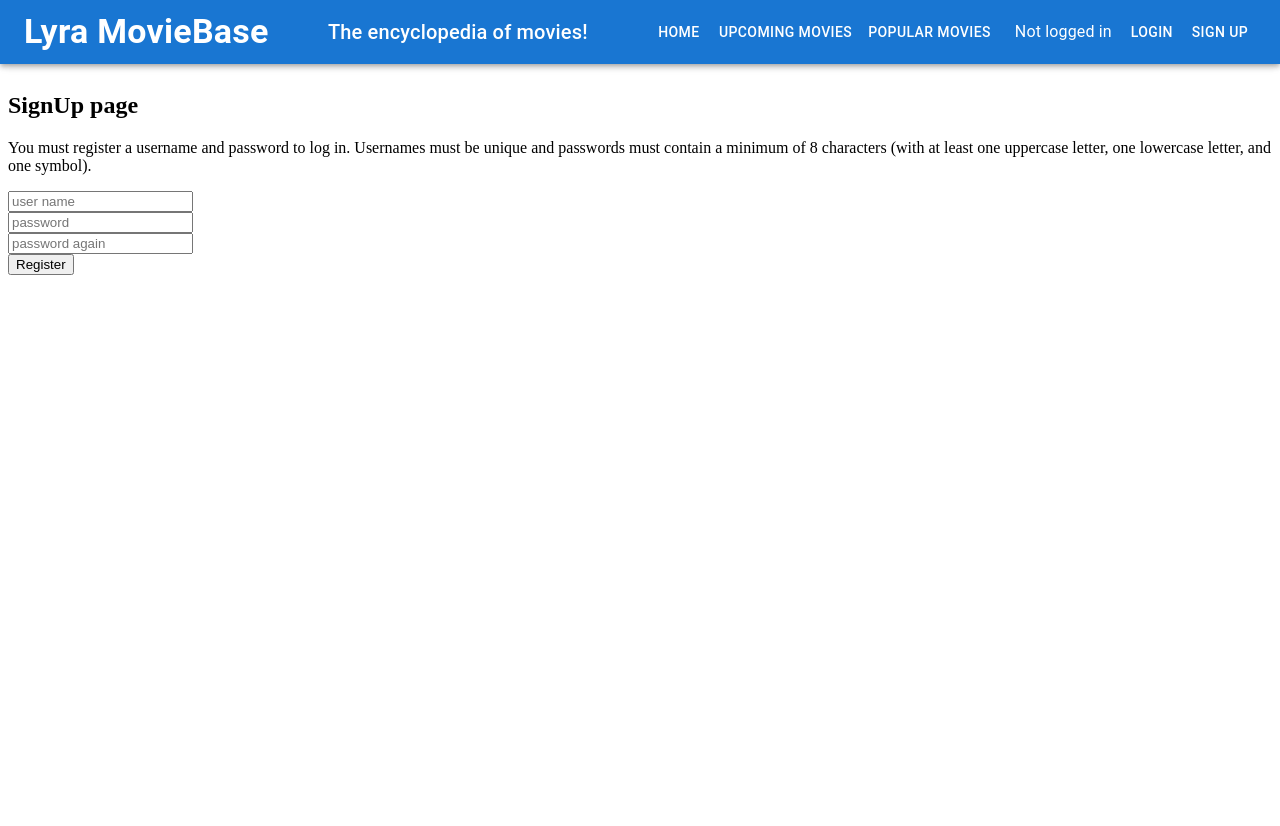
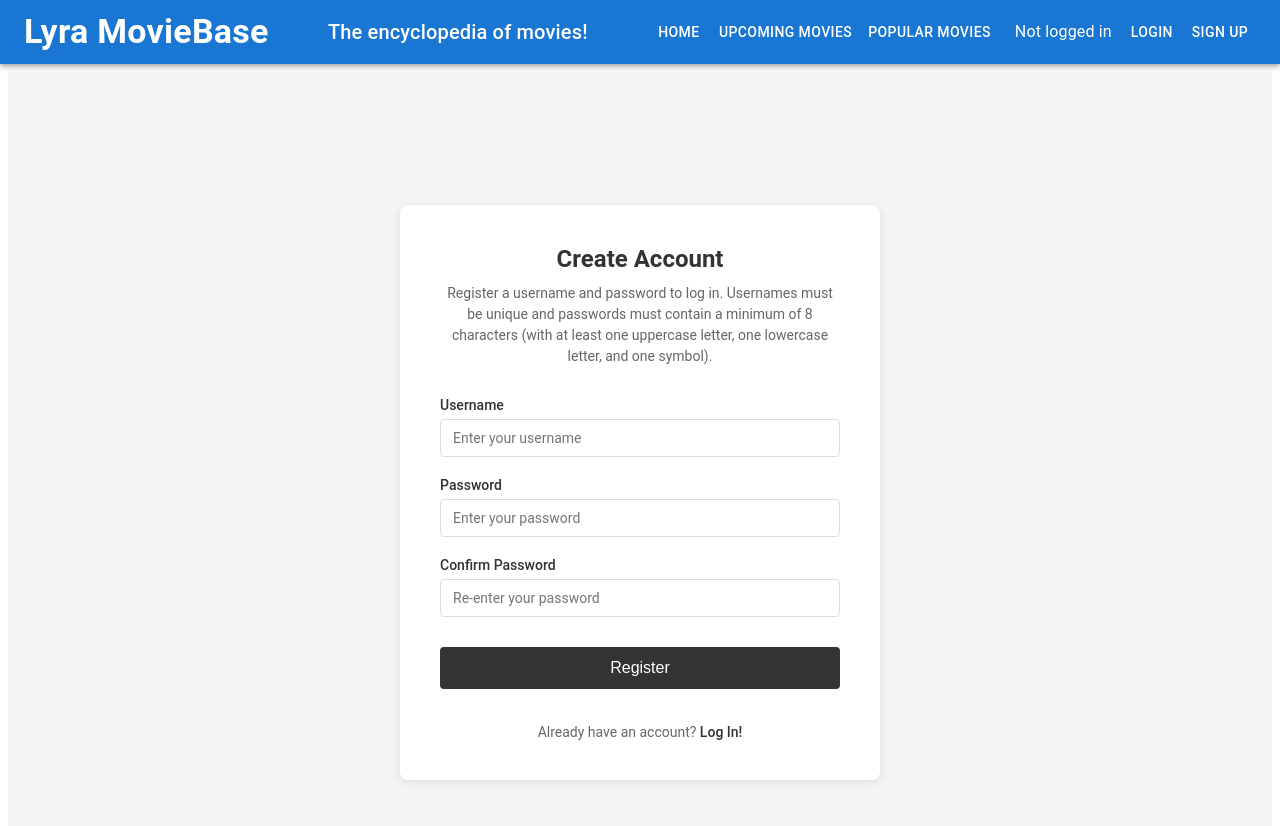
Before and after one commit to Lyraa-05/web-api-ca2, a React (Vite) app in the folder react-movies/: page /signup in a window 1280 px wide. Shown: the top 826 px of the page. Before the commit the page ends 800 px from the top, so only its background shows below. Built offline with nearby package versions, Linux system fonts and the light colour scheme.

Commit message:
changed signup page and login page to include same css file

```diff
--- a/react-movies/src/pages/loginPage.jsx
+++ b/react-movies/src/pages/loginPage.jsx
@@ -23,20 +23,20 @@ const LoginPage = () => {
     }
 
     return (
-        <div className="login-container">
-            <div className="login-box">
-                <div className="login-header">
-                    <h2 className="login-title">Welcome Back</h2>
-                    <p className="login-subtitle">Log in to view your favorites and playlists</p>
+        <div className="auth-container">
+            <div className="auth-box">
+                <div className="auth-header">
+                    <h2 className="auth-title">Welcome Back</h2>
+                    <p className="auth-subtitle">Log in to view your favorites and playlists</p>
                 </div>
 
-                <div className="login-form">
+                <div className="auth-form">
                     <div className="input-group">
                         <label className="input-label" htmlFor="username">Username</label>
                         <input
                             id="username"
                             placeholder="Enter your username"
-                            className="login-input"
+                            className="auth-input"
                             onChange={e => setUserName(e.target.value)}
                         />
                     </div>
@@ -47,18 +47,18 @@ const LoginPage = () => {
                             id="password"
                             type="password"
                             placeholder="Enter your password"
-                            className="login-input"
+                            className="auth-input"
                             onChange={e => setPassword(e.target.value)}
                         />
                     </div>
 
-                    <button onClick={login} className="login-button">
+                    <button onClick={login} className="auth-button">
                         Log In
                     </button>
 
-                    <div className="login-footer">
-                        <p className="login-footer-text">
-                            Not registered? <Link to="/signup" className="login-link">Sign Up!</Link>
+                    <div className="auth-footer">
+                        <p className="auth-footer-text">
+                            Not registered? <Link to="/signup" className="auth-link">Sign Up!</Link>
                         </p>
                     </div>
                 </div>
--- a/react-movies/src/pages/signupPage.jsx
+++ b/react-movies/src/pages/signupPage.jsx
@@ -1,8 +1,7 @@
 import React, { useContext, useState } from "react";
-import { Navigate } from "react-router";
+import { Navigate, Link } from "react-router";
 import { AuthContext } from '../contexts/authContext';
 import '../main.css';
-
 
 const SignUpPage = () => {
   const context = useContext(AuthContext)
@@ -26,21 +25,63 @@ const SignUpPage = () => {
   }
 
   return (
-    <>
-      <h2>SignUp page</h2>
-      <p>You must register a username and password to log in. Usernames must be unique and passwords must contain a minimum of 8 characters (with at least one uppercase letter, one lowercase letter, and one symbol). </p>
-      <input value={userName} placeholder="user name" onChange={e => {
-        setUserName(e.target.value);
-      }}></input><br />
-      <input value={password} type="password" placeholder="password" onChange={e => {
-        setPassword(e.target.value);
-      }}></input><br />
-      <input value={passwordAgain} type="password" placeholder="password again" onChange={e => {
-        setPasswordAgain(e.target.value);
-      }}></input><br />
-      {/* Login web form  */}
-      <button onClick={register}>Register</button>
-    </>
+    <div className="auth-container">
+      <div className="auth-box">
+        <div className="auth-header">
+          <h2 className="auth-title">Create Account</h2>
+          <p className="auth-subtitle">
+            Register a username and password to log in. Usernames must be unique and passwords must contain a minimum of 8 characters (with at least one uppercase letter, one lowercase letter, and one symbol).
+          </p>
+        </div>
+
+        <div className="auth-form">
+          <div className="input-group">
+            <label className="input-label" htmlFor="username">Username</label>
+            <input
+              id="username"
+              value={userName}
+              placeholder="Enter your username"
+              className="auth-input"
+              onChange={e => setUserName(e.target.value)}
+            />
+          </div>
+
+          <div className="input-group">
+            <label className="input-label" htmlFor="password">Password</label>
+            <input
+              id="password"
+              value={password}
+              type="password"
+              placeholder="Enter your password"
+              className="auth-input"
+              onChange={e => setPassword(e.target.value)}
+            />
+          </div>
+
+          <div className="input-group">
+            <label className="input-label" htmlFor="passwordAgain">Confirm Password</label>
+            <input
+              id="passwordAgain"
+              value={passwordAgain}
+              type="password"
+              placeholder="Re-enter your password"
+              className="auth-input"
+              onChange={e => setPasswordAgain(e.target.value)}
+            />
+          </div>
+
+          <button onClick={register} className="auth-button">
+            Register
+          </button>
+
+          <div className="auth-footer">
+            <p className="auth-footer-text">
+              Already have an account? <Link to="/login" className="auth-link">Log In!</Link>
+            </p>
+          </div>
+        </div>
+      </div>
+    </div>
   );
 };
 
```
